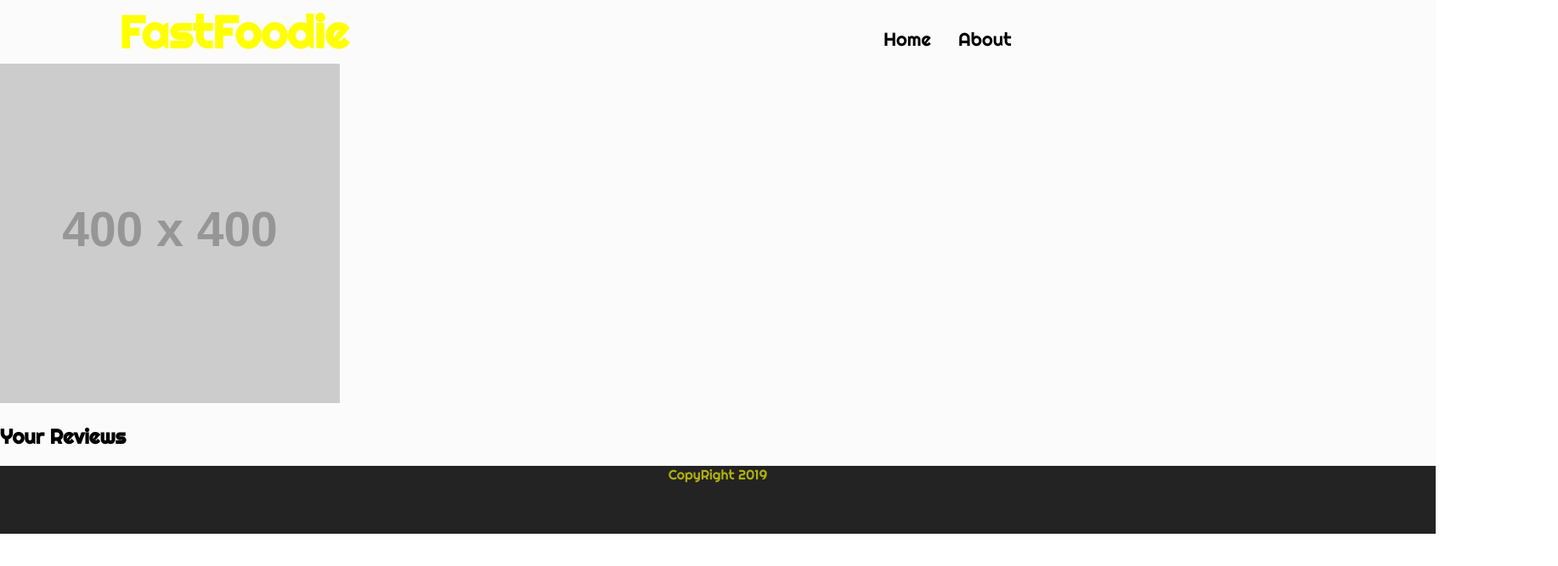
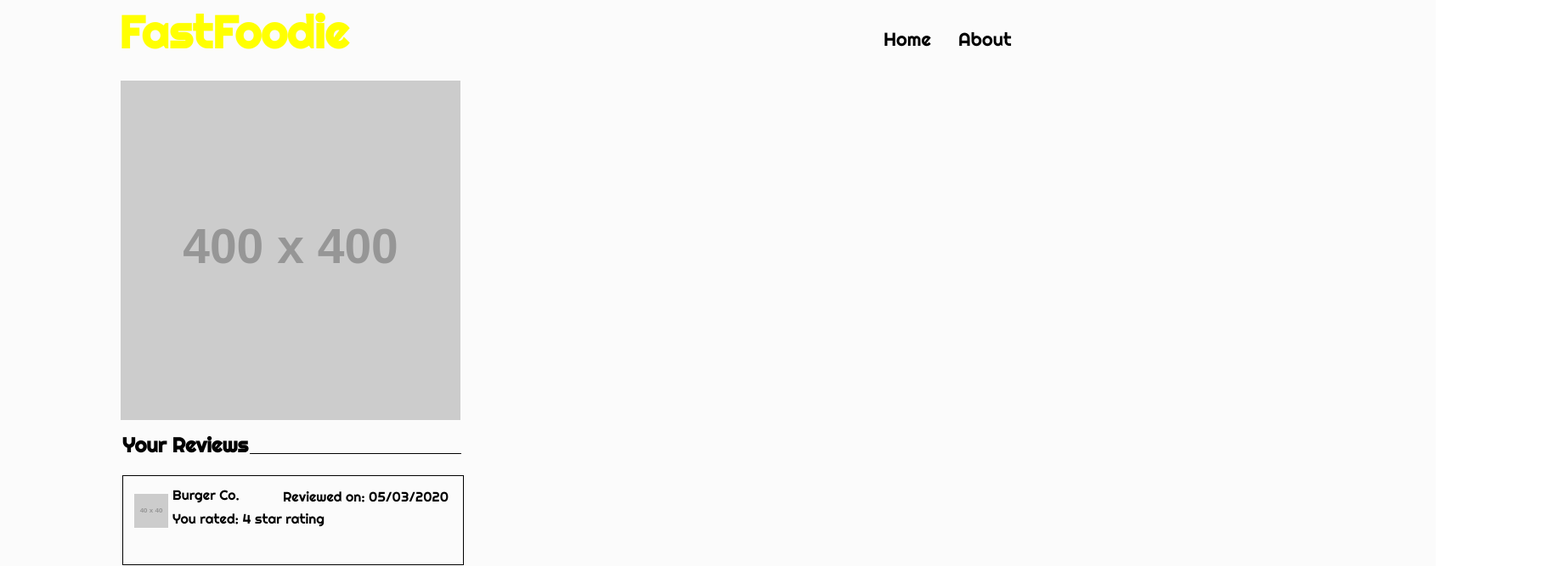
Before and after one commit to YashuaB/FastFoodie, a React (Create React App) app in the folder client/: page /user-page in a window 1280 px wide. Shown: the top 667 px of the page at 85% size, 1834 px wide, since content can reach past the window. Built offline with nearby package versions, Linux system fonts and the light colour scheme.

Commit message:
create profile review titles and added css

```diff
--- a/client/src/components/ProfileReviews/index.js
+++ b/client/src/components/ProfileReviews/index.js
@@ -1,12 +1,23 @@
 import React from "react"
 import {Component} from "react"
 import "./style.css"
+import reviewedData from "./reviewed.json"
 
+const Reviewed = (props) => {
+    return (
+      <div className="pr-reviews-detail">
+        <div className="pr-res-name">{props.resName}</div>
+        <div className="pr-review-date">Reviewed on: {props.date}</div>
+        <div className="pr-res-rating">You rated: {props.resRating}</div>
+        <a href={props.resLink}><img className="pr-res-image" alt={props.resAlt} src={props.resImage}/></a>
+      </div>
+    )
+}
 
 class ProfileReviews extends Component {
 
   state = {
-
+    reviewedData
   }
 
   render () {
@@ -15,7 +26,17 @@ class ProfileReviews extends Component {
         <div className="pr-reviews-container">
           <div className="pr-reviews-body">
             <h2 className="pr-title">Your Reviews</h2>
-              <span className="underline"></span>
+              <div className="underline"></div>
+              {this.state.reviewedData.map( data => (
+                <Reviewed
+                resName={data.restaurantName}
+                date={data.date}
+                resRating={data.rating}
+                resLink={data.restaurantUrl}
+                resAlt={data.restaurantName}
+                resImage={data.restaurantImage}
+                />
+              ))}
           </div>
         </div>
       </div>
--- /dev/null
+++ b/client/src/components/ProfileReviews/reviewed.json
@@ -0,0 +1,15 @@
+[{
+
+    "date": "05/03/2020",
+    "rating": "4 star rating",
+    "restaurantName": "Burger Co.",
+    "restaurantUrl": "google.com",
+    "restaurantImage": "https://via.placeholder.com/40x40.png"
+  },{
+
+    "date": "05/03/2020",
+    "rating": "4 star rating",
+    "restaurantName": "Burger Co.",
+    "restaurantUrl": "google.com",
+    "restaurantImage": "https://via.placeholder.com/40x40.png"
+  }]
--- a/client/src/components/ProfileReviews/style.css
+++ b/client/src/components/ProfileReviews/style.css
@@ -1,4 +1,52 @@
 .underline{
-    width: 50px;
-    border: 1px;
+    width: 249px;
+    border-bottom: 1px solid black;
+    position: relative;
+    bottom: 25px;
+    left: 150px;
 }
+
+.pr-title{
+    padding-top: 10px;
+}
+
+.profile-img{
+  position: relative;
+  left: 142px;
+  top: 20px;
+}
+
+.pr-reviews-body{
+    position: relative;
+    left: 144px;
+
+}
+
+.pr-reviews-detail{
+    border: 1px solid black;
+    width: 400px;
+    margin-bottom: 13px;
+}
+
+.pr-res-image{
+    position: relative;
+    bottom: 39px;
+    left: 13px;
+}
+
+.pr-res-name{
+    position: relative;
+    left: 58px;
+    top: 12px;
+}
+
+.pr-res-rating{
+    position: relative;
+    left: 58px;
+}
+
+.pr-review-date{
+    bottom: 6px;
+    position: relative;
+    left: 188px;
+}
```
